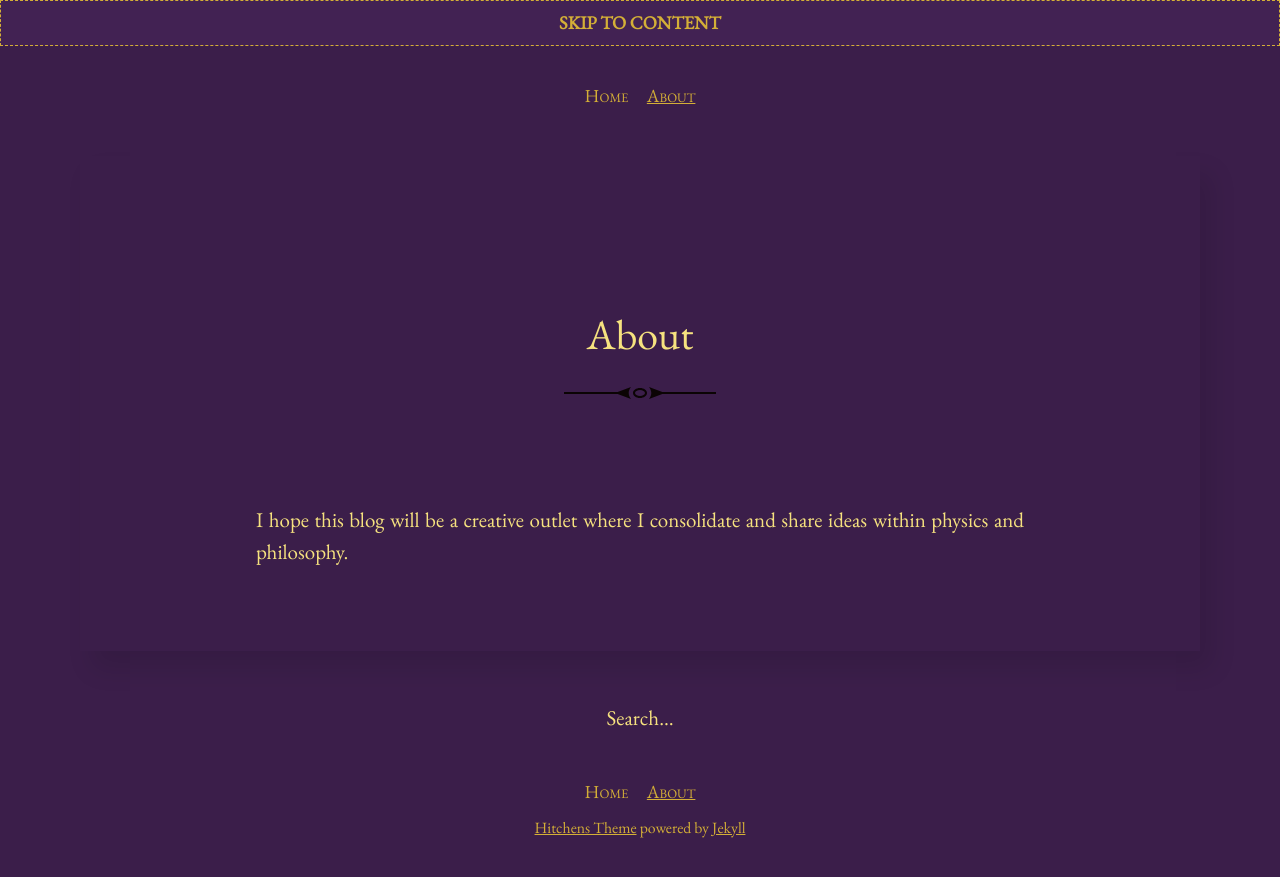
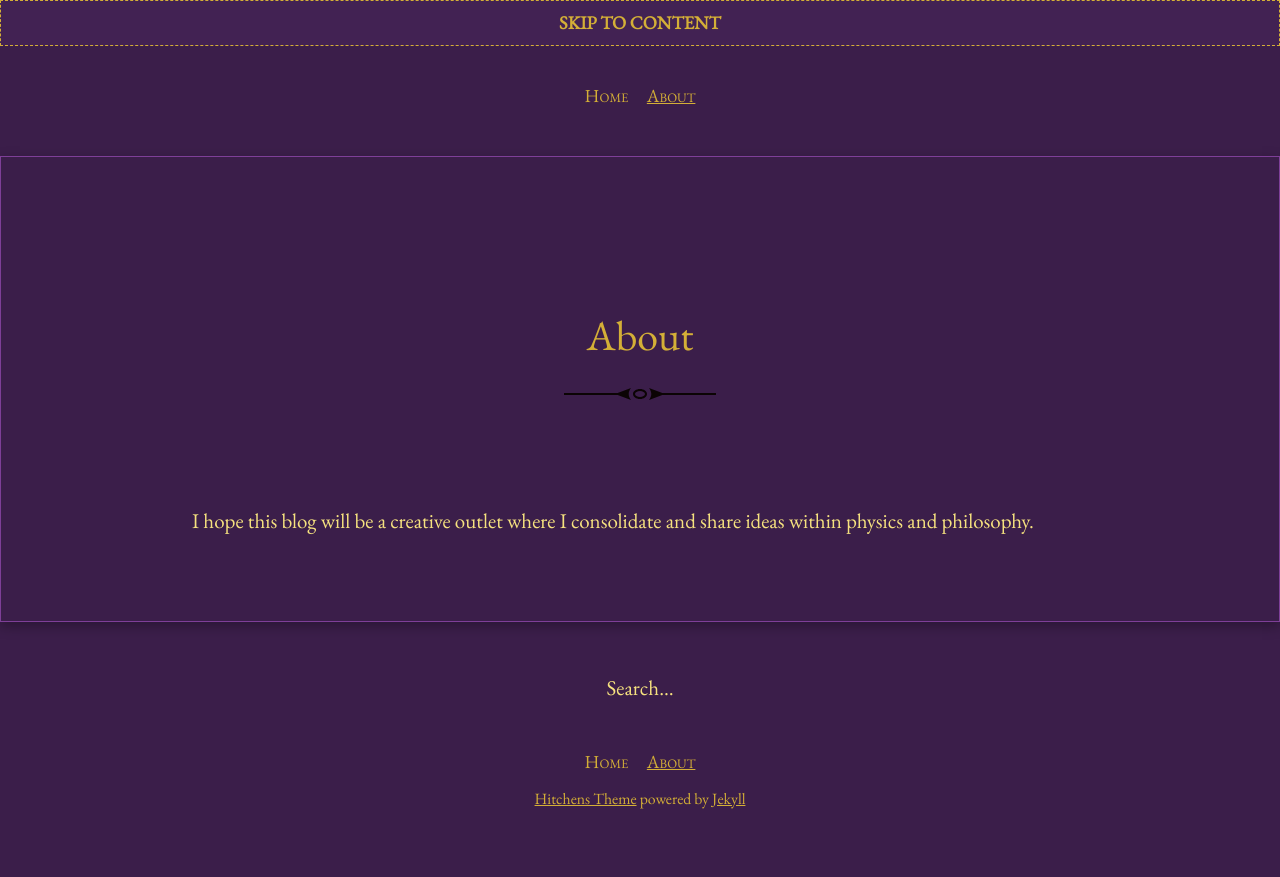
Before and after one commit to GangaSM/Meditations-on-Second-Philosophy, a Jekyll site: the page built from about.md, in a window 1280 px wide. Shown: the top 877 px of the page. Built offline with Jekyll 4.4.1, drawn with Linux system fonts in a browser that asks for light colours.

Commit message:
Update _article.scss

```diff
--- a/_sass/_article.scss
+++ b/_sass/_article.scss
@@ -2,21 +2,24 @@
   background: #3b1e4a;
   color: #f6e27f;
   margin: 2em auto;
-  max-width: 70rem;
+  max-width: 80rem;
   padding: 2em 0;
-  box-shadow: 12px 18px 24px rgba(darken($brand-color, 50%), .1);
+  border: 1px solid #7E3F98;
+  box-shadow: 0 4px 12px rgba(0, 0, 0, 0.3);
 }
 
 .post > * {
   margin-left: auto;
   margin-right: auto;
-  max-width: 48rem;
+  max-width: 56rem;
   padding: 0 1em;
 }
 
 .post > h1 {
+  background: none;
+  color: #d4af37;
   font-size: 2em;
-  max-width: 48rem;
+  max-width: 56rem;
   padding: 2em 1em;
   text-align: center;
 }
```
